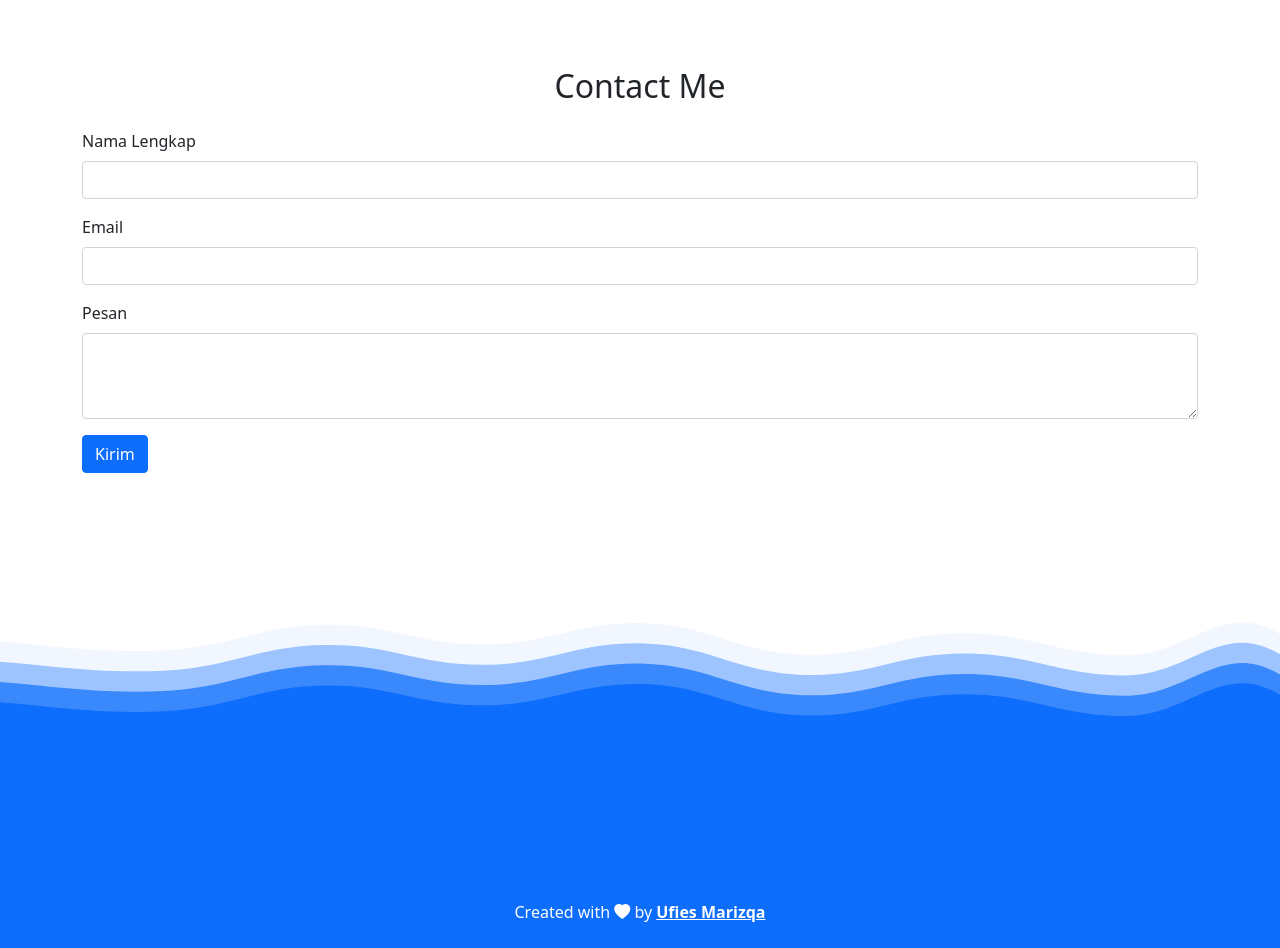
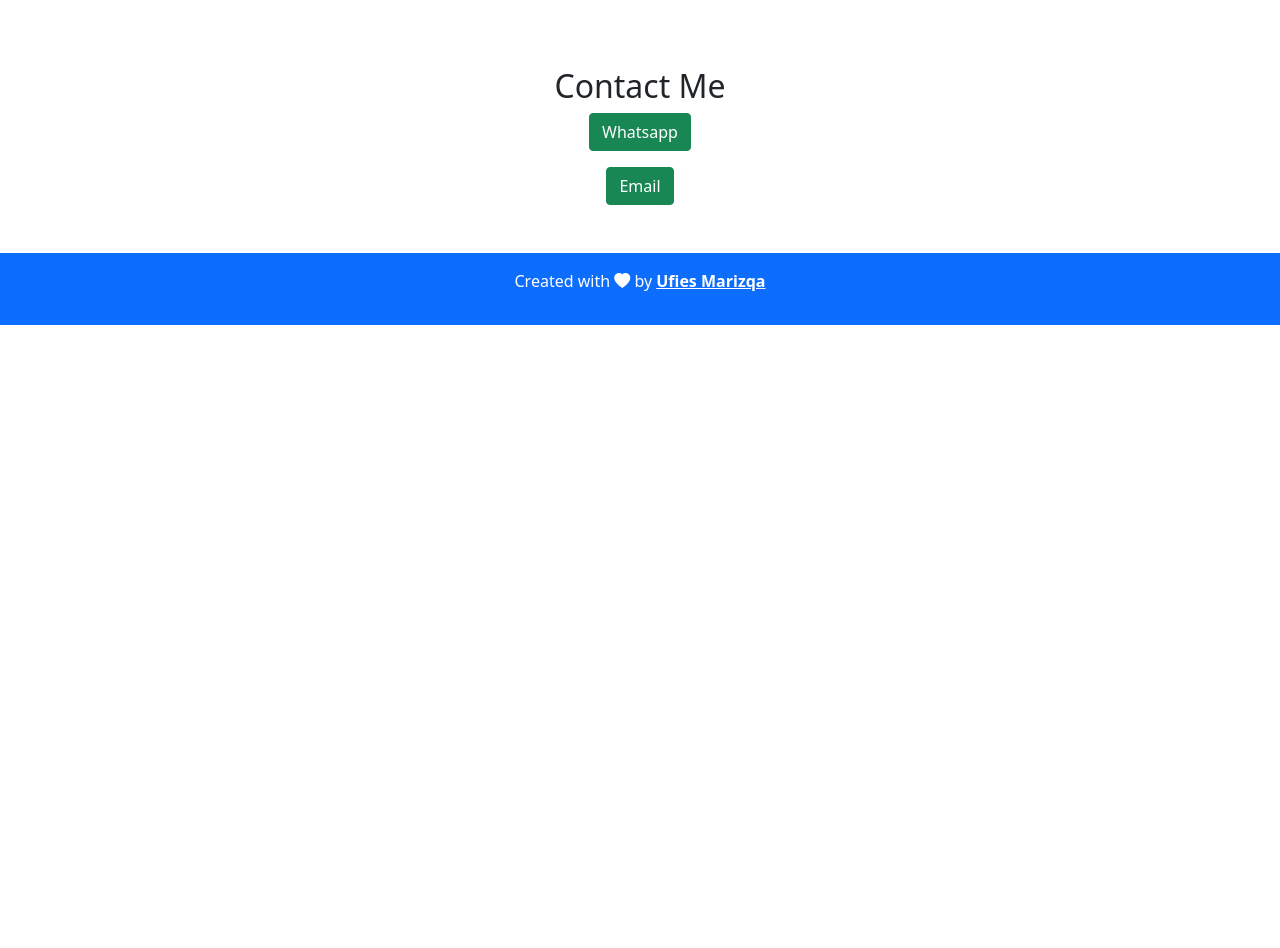
Before and after one commit to Marizqa/marizqa.github.io, a plain HTML site: page index.html in a window 1280 px wide. Shown: the part 3120-4068 px from the top of the page. After the commit the page ends 3445 px from the top, so only its background shows below. Drawn offline with nearby package versions, Linux system fonts and the light colour scheme.

Commit message:
mengubah isi dari contact dengan tombol

```diff
--- a/index.html
+++ b/index.html
@@ -164,60 +164,20 @@
     <!-- Contact -->
     <section id="Contact">
       <div class="container">
-        <div class="row text-center mb-3">
+        <div class="row text-center mb-4">
           <div class="col">
             <h2>Contact Me</h2>
-          </div>
-        </div>
-        <div class="row justify-content-center">
-          <div class="col-md-6"></div>
-          <form>
-            <div class="mb-3">
-              <label for="name" class="form-label">Nama Lengkap</label>
-              <input type="text" class="form-control" id="name" aria-describedby="name" />
+            <div class="mb-4">
+              <p> <a href="whatsapp://send?text=Hello%phone=+6285730581858" class="btn btn-success">Whatsapp</a></p>
+              <p> <a href="mailto:ufiesmarizqa@gmail.com" class="btn btn-success">Email</a></p>
             </div>
-            <div class="mb-3">
-              <label for="email" class="form-label">Email</label>
-              <input type="email" class="form-control" id="email" aria-describedby="email" />
-            </div>
-            <div class="mb-3">
-              <label for="pesan" class="form-label">Pesan</label>
-              <textarea class="form-control" id="pesan" rows="3"></textarea>
-            </div>
-            <button type="submit" class="btn btn-primary">Kirim</button>
-          </form>
-        </div>
       </div>
-      <svg xmlns="http://www.w3.org/2000/svg" version="1.1" xmlns:xlink="http://www.w3.org/1999/xlink" xmlns:svgjs="http://svgjs.dev/svgjs" viewBox="0 0 2400 800" opacity="1">
-        <g fill="hsla(216, 98%, 52%, 1.00)" transform="matrix(1,0,0,1,7.6488037109375,267.67549419403076)">
-          <path
-            d="M-10,10C54.58333333333333,13.541666666666668,172.91666666666666,33.458333333333336,300,27C427.08333333333337,20.541666666666664,475,-18.708333333333332,600,-21C725,-23.291666666666668,775,16.625,900,16C1025,15.375,1075,-27.958333333333332,1200,-24C1325,-20.041666666666668,1375,31.041666666666668,1500,35C1625,38.958333333333336,1675,-5.208333333333333,1800,-5C1925,-4.791666666666667,1975,34.75,2100,36C2225,37.25,2285.4166666666665,-74.83333333333333,2400,1C2514.5833333333335,76.83333333333333,3254.1666666666665,212.70833333333331,2650,400C2045.8333333333335,587.2916666666667,156.25,795.8333333333334,-500,900"
-            transform="matrix(1,0,0,1,0,38)"
-            opacity="0.05"
-          ></path>
-          <path
-            d="M-10,10C54.58333333333333,13.541666666666668,172.91666666666666,33.458333333333336,300,27C427.08333333333337,20.541666666666664,475,-18.708333333333332,600,-21C725,-23.291666666666668,775,16.625,900,16C1025,15.375,1075,-27.958333333333332,1200,-24C1325,-20.041666666666668,1375,31.041666666666668,1500,35C1625,38.958333333333336,1675,-5.208333333333333,1800,-5C1925,-4.791666666666667,1975,34.75,2100,36C2225,37.25,2285.4166666666665,-74.83333333333333,2400,1C2514.5833333333335,76.83333333333333,3254.1666666666665,212.70833333333331,2650,400C2045.8333333333335,587.2916666666667,156.25,795.8333333333334,-500,900"
-            transform="matrix(1,0,0,1,0,76)"
-            opacity="0.37"
-          ></path>
-          <path
-            d="M-10,10C54.58333333333333,13.541666666666668,172.91666666666666,33.458333333333336,300,27C427.08333333333337,20.541666666666664,475,-18.708333333333332,600,-21C725,-23.291666666666668,775,16.625,900,16C1025,15.375,1075,-27.958333333333332,1200,-24C1325,-20.041666666666668,1375,31.041666666666668,1500,35C1625,38.958333333333336,1675,-5.208333333333333,1800,-5C1925,-4.791666666666667,1975,34.75,2100,36C2225,37.25,2285.4166666666665,-74.83333333333333,2400,1C2514.5833333333335,76.83333333333333,3254.1666666666665,212.70833333333331,2650,400C2045.8333333333335,587.2916666666667,156.25,795.8333333333334,-500,900"
-            transform="matrix(1,0,0,1,0,114)"
-            opacity="0.68"
-          ></path>
-          <path
-            d="M-10,10C54.58333333333333,13.541666666666668,172.91666666666666,33.458333333333336,300,27C427.08333333333337,20.541666666666664,475,-18.708333333333332,600,-21C725,-23.291666666666668,775,16.625,900,16C1025,15.375,1075,-27.958333333333332,1200,-24C1325,-20.041666666666668,1375,31.041666666666668,1500,35C1625,38.958333333333336,1675,-5.208333333333333,1800,-5C1925,-4.791666666666667,1975,34.75,2100,36C2225,37.25,2285.4166666666665,-74.83333333333333,2400,1C2514.5833333333335,76.83333333333333,3254.1666666666665,212.70833333333331,2650,400C2045.8333333333335,587.2916666666667,156.25,795.8333333333334,-500,900"
-            transform="matrix(1,0,0,1,0,152)"
-            opacity="1.00"
-          ></path>
-        </g>
-      </svg>
     </section>
 
     <!-- Akhir Contact -->
 
     <!-- Footer -->
-    <footer class="bg-primary text-white text-center pb-2">
+    <footer class="bg-primary text-white text-center p-3">
       <p>Created with <i class="bi bi-heart-fill text-white"></i> by <a href="http://instagram.com/ufiesmarizqa_/" class="text-white fw-bold">Ufies Marizqa</a></p>
     </footer>
     <!-- Akhir Footer -->
```
